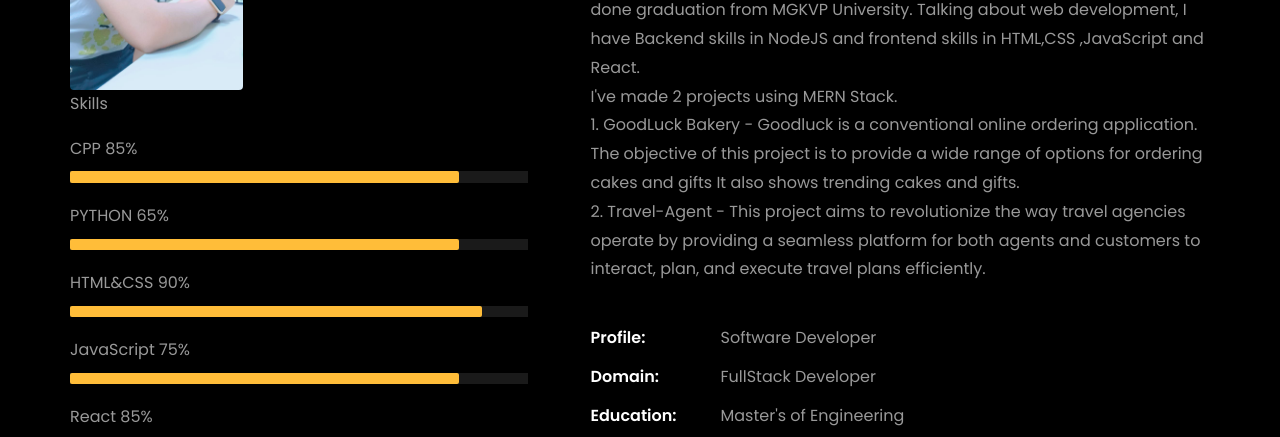
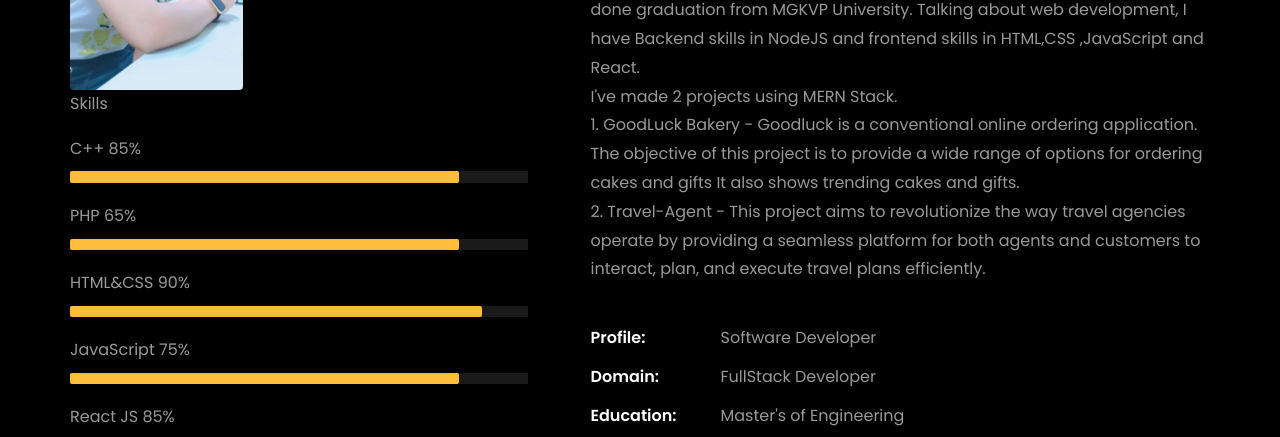
Before and after one commit to monika0829/portfolio_monika, a plain HTML site: page index.html in a window 1280 px wide. Shown: the part 1080-1517 px from the top of the page. Drawn offline with Linux system fonts and the light colour scheme; files whose address does not match are found by name.

Commit message:
Update index.html

```diff
--- a/index.html
+++ b/index.html
@@ -227,14 +227,14 @@
 
 								<div class="skill-mf">
 									<p class="title-s">Skills</p>
-									<span>CPP</span> <span class="pull-right">85%</span>
+									<span>C++</span> <span class="pull-right">85%</span>
 									<div class="progress">
 										<div class="progress-bar" role="progressbar" style="width: 85%" aria-valuenow="85" aria-valuemin="0"
 											aria-valuemax="100"></div>
 									</div>
 
 
-									<span>PYTHON</span> <span class="pull-right">65%</span>
+									<span>PHP</span> <span class="pull-right">65%</span>
 									<div class="progress">
 										<div class="progress-bar" role="progressbar" style="width: 85%" aria-valuenow="85" aria-valuemin="0"
 											aria-valuemax="100"></div>
@@ -251,7 +251,7 @@
 										<div class="progress-bar" role="progressbar" style="width: 85%" aria-valuenow="85" aria-valuemin="0"
 											aria-valuemax="100"></div>
 									</div>
-									<span>React</span> <span class="pull-right">85%</span>
+									<span>React JS</span> <span class="pull-right">85%</span>
 									<div class="progress">
 										<div class="progress-bar" role="progressbar" style="width: 95%;" aria-valuenow="95" aria-valuemin="0"
 											aria-valuemax="100"></div>
```
